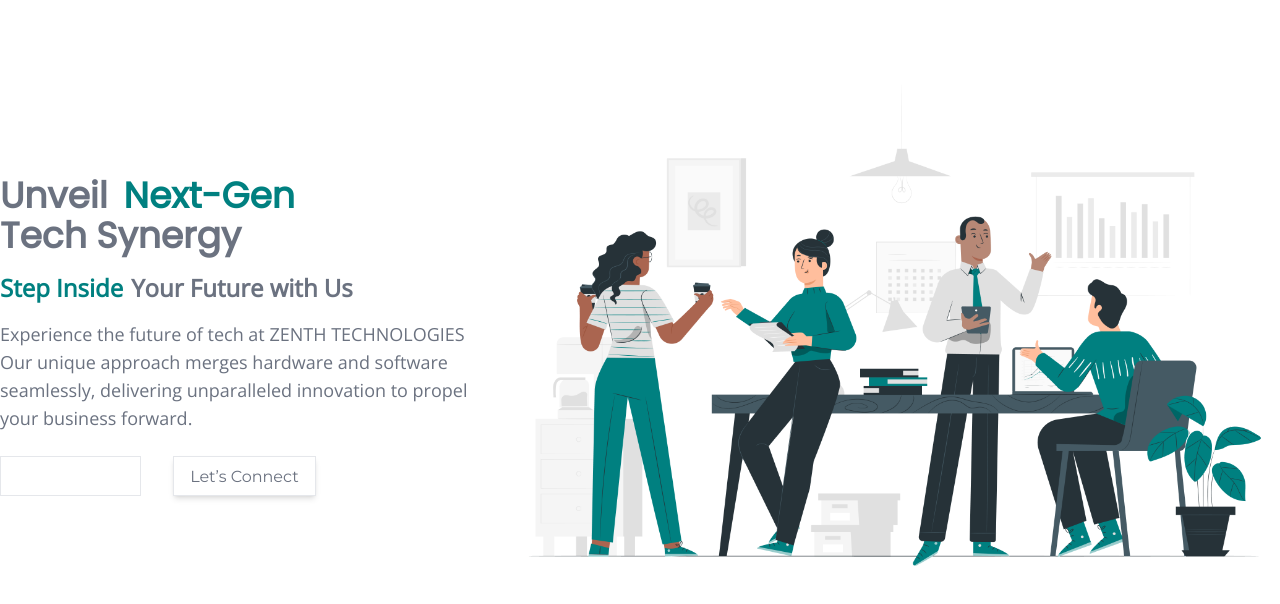
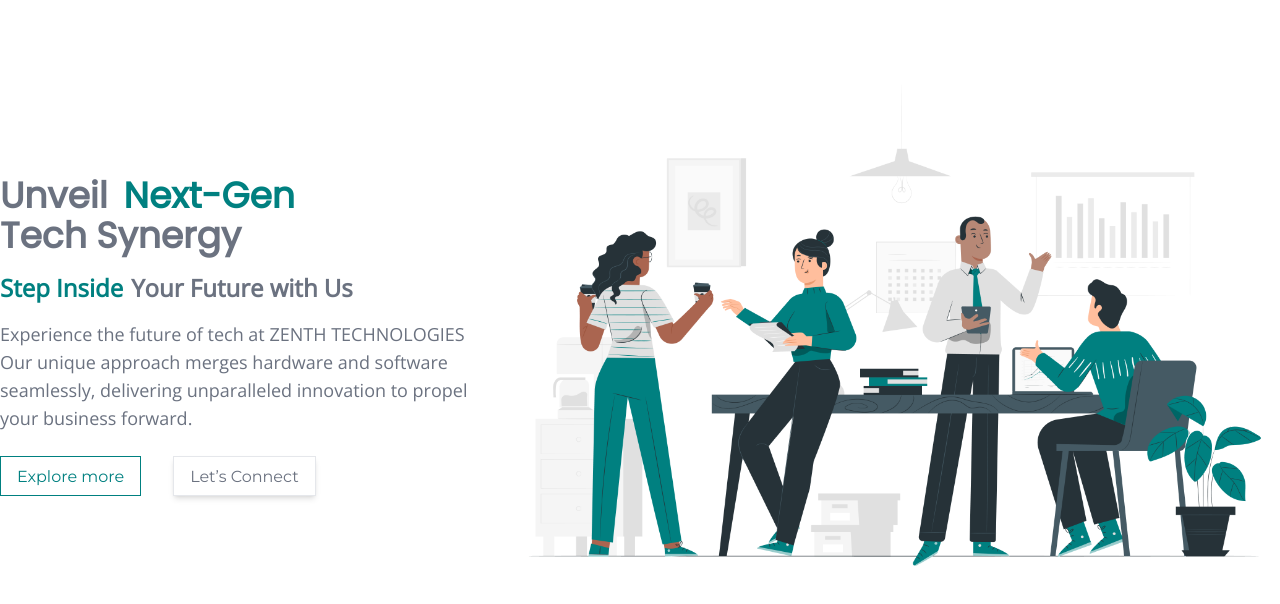
Before and after one commit to praveen-v10/zenth, a Next.js app: page /components/Hero in a window 1280 px wide. Shown: the top 604 px of the page. Built offline with nearby package versions, Linux system fonts and the light colour scheme.

Commit message:
first commit

```diff
--- a/pages/components/Hero.js
+++ b/pages/components/Hero.js
@@ -110,7 +110,7 @@
                   <div className="flex space-x-8 pt-6">
                   {navigationData.map((item, index) => (
 
-<button key={index} className="bg-transparent bg-teal-700 h-[40px] font-MO  text-white py-2 px-4 border font-normal">
+<button key={index} className="bg-transparent  bg-white border-[#008080] text-[#008080] h-[40px] font-MO py-2 px-4 border font-normal">
     <a href={item.href}>
     {item.name}
     </a>
@@ -173,7 +173,7 @@
             <div className="flex space-x-8 justify-center pt-10">
             {navigationDa.map((item, index) => (
 
-<button key={index} className="bg-transparent bg-teal-700 h-[40px] font-MO  text-white py-2 px-4 border font-normal">
+<button key={index} className="bg-transparent bg-white border-[#008080] text-[#008080] h-[40px] font-MO  py-2 px-4 border font-normal">
     <a href={item.href}>
     {item.name}
     </a>
```
